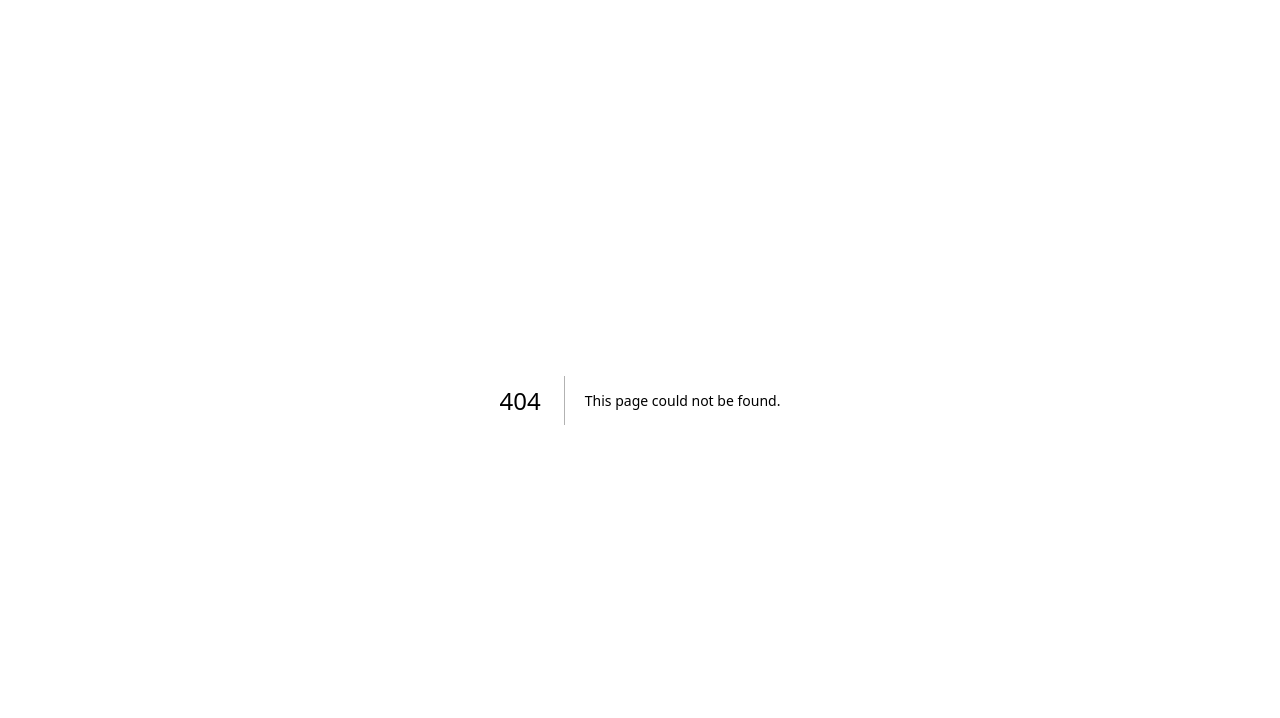
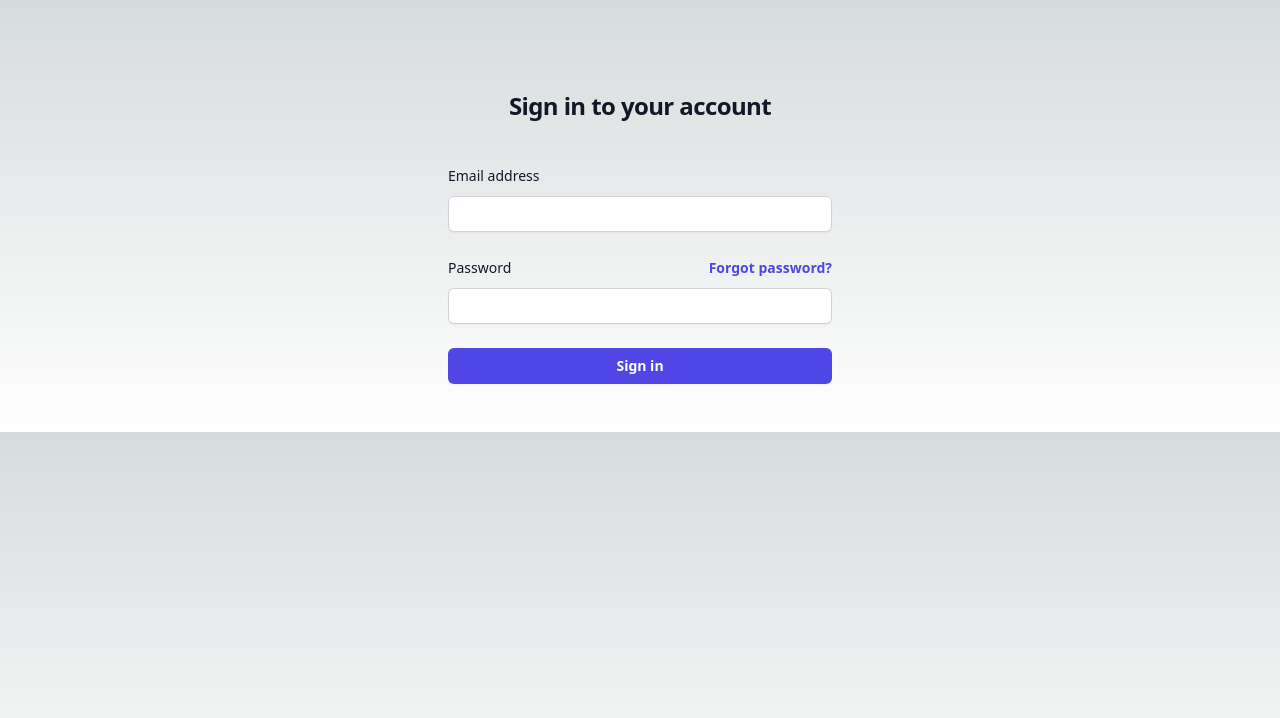
Before and after one commit to flyfy1/life, a Next.js app: page /login in a window 1280 px wide. Before the commit this address had no page. Shown: the top 718 px of the page. Built offline with nearby package versions, Linux system fonts and the light colour scheme.

Commit message:
Add basic form

```diff
--- a/src/app/layout.tsx
+++ b/src/app/layout.tsx
@@ -1,12 +1,9 @@
 import type { Metadata } from "next";
-import { Inter } from "next/font/google";
 import "./globals.css";
 
-const inter = Inter({ subsets: ["latin"] });
-
 export const metadata: Metadata = {
-  title: "Create Next App",
-  description: "Generated by create next app",
+  title: "Life - Help you Grow",
+  description: "Diary, OKR, and more",
 };
 
 export default function RootLayout({
@@ -16,7 +13,7 @@
 }>) {
   return (
     <html lang="en">
-      <body className={inter.className}>{children}</body>
+      <body className="">{children}</body>
     </html>
   );
 }
--- /dev/null
+++ b/src/app/login/page.tsx
@@ -0,0 +1,63 @@
+'use client'
+
+import { FormEvent } from 'react'
+import { useRouter } from 'next/navigation'
+
+export default function LoginPage() {
+  const router = useRouter()
+
+  async function handleSubmit(event: FormEvent<HTMLFormElement>) {
+    event.preventDefault()
+
+    const formData = new FormData(event.currentTarget)
+    const email = formData.get('email')
+    const password = formData.get('password')
+
+    const response = await fetch('/api/auth/login', {
+      method: 'POST',
+      headers: { 'Content-Type': 'application/json' },
+      body: JSON.stringify({ email, password }),
+    })
+
+    if (response.ok) {
+      router.push('/profile')
+    } else {
+      // Handle errors
+    }
+  }
+
+  return (
+    <div className="flex min-h-full flex-col justify-center px-6 py-12 lg:px-8">
+  <div className="sm:mx-auto sm:w-full sm:max-w-sm">
+    <h2 className="mt-10 text-center text-2xl font-bold leading-9 tracking-tight text-gray-900">Sign in to your account</h2>
+  </div>
+
+  <div className="mt-10 sm:mx-auto sm:w-full sm:max-w-sm">
+    <form className="space-y-6" action="#" method="POST">
+      <div>
+        <label htmlFor="email" className="block text-sm font-medium leading-6 text-gray-900">Email address</label>
+        <div className="mt-2">
+          <input id="email" name="email" type="email" required className="block w-full rounded-md border-0 py-1.5 text-gray-900 shadow-sm ring-1 ring-inset ring-gray-300 placeholder:text-gray-400 focus:ring-2 focus:ring-inset focus:ring-indigo-600 sm:text-sm sm:leading-6"/>
+        </div>
+      </div>
+
+      <div>
+        <div className="flex items-center justify-between">
+          <label htmlFor="password" className="block text-sm font-medium leading-6 text-gray-900">Password</label>
+          <div className="text-sm">
+            <a href="#" className="font-semibold text-indigo-600 hover:text-indigo-500">Forgot password?</a>
+          </div>
+        </div>
+        <div className="mt-2">
+          <input id="password" name="password" type="password" required className="block w-full rounded-md border-0 py-1.5 text-gray-900 shadow-sm ring-1 ring-inset ring-gray-300 placeholder:text-gray-400 focus:ring-2 focus:ring-inset focus:ring-indigo-600 sm:text-sm sm:leading-6"/>
+        </div>
+      </div>
+
+      <div>
+        <button type="submit" className="flex w-full justify-center rounded-md bg-indigo-600 px-3 py-1.5 text-sm font-semibold leading-6 text-white shadow-sm hover:bg-indigo-500 focus-visible:outline focus-visible:outline-2 focus-visible:outline-offset-2 focus-visible:outline-indigo-600">Sign in</button>
+      </div>
+    </form>
+  </div>
+</div>
+  )
+}
```
